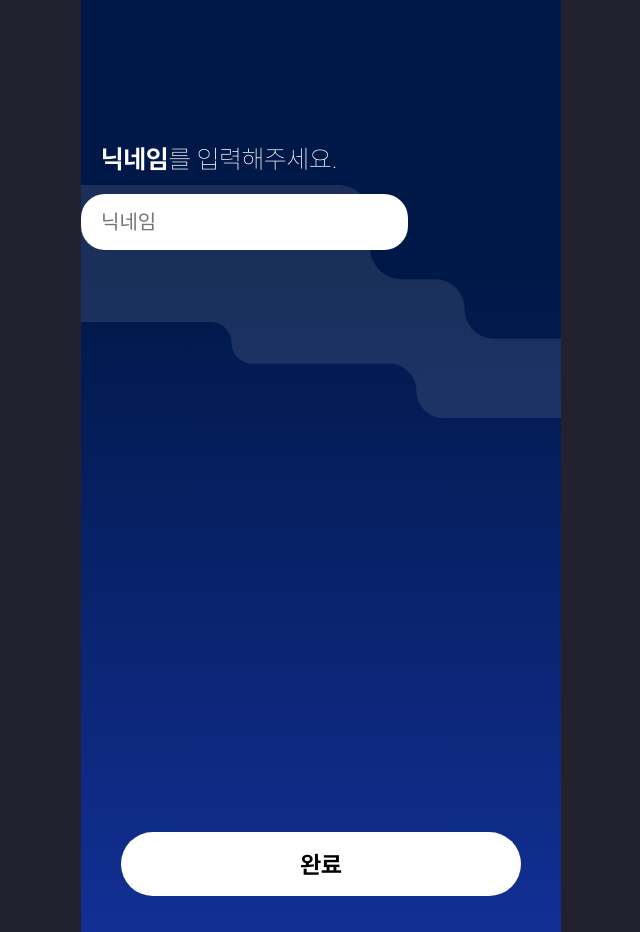
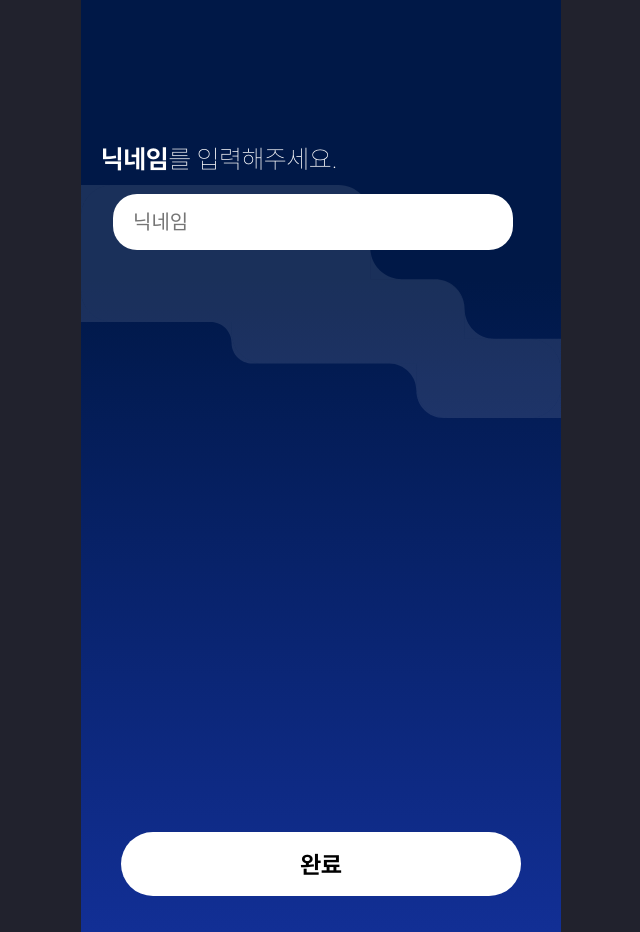
Before and after one commit to GDSC-snowflowerthon/firstsnow-team04-web, a React (Create React App) app: page /login in a window 1280 px wide. Shown: the whole page, without its empty margins (319-959 px from the left). Built offline with nearby package versions, Linux system fonts and the light colour scheme.

Commit message:
refac: 박스 크기 조정

```diff
--- a/src/components/Button.css
+++ b/src/components/Button.css
@@ -15,7 +15,7 @@ button:hover {
   color: #ffffff;
   font-size: 24px;
   font-weight: bold;
-  font-family: 'Pretendard-Bold';
+  font-family: "Pretendard-Bold";
 }
 
 .ButtonWhite {
@@ -26,7 +26,7 @@ button:hover {
   color: #000000;
   font-size: 24px;
   font-weight: bold;
-  font-family: 'Pretendard-Bold';
+  font-family: "Pretendard-Bold";
 }
 
 .Button {
@@ -41,7 +41,7 @@ button:hover {
   color: #000000;
   font-size: 20px;
   font-weight: bold;
-  font-family: 'Pretendard-Bold';
+  font-family: "Pretendard-Bold";
 }
 
 .Input-Container {
@@ -55,7 +55,7 @@ button:hover {
 
 .Input {
   color: #626262;
-  width: 287px;
+  width: 360px;
   height: 24px;
   border-radius: 24px;
   font-size: 20px;
--- a/src/pages/IndexPages/LoginPage.css
+++ b/src/pages/IndexPages/LoginPage.css
@@ -0,0 +1,3 @@
+input {
+  margin-left: 32px;
+}
```
